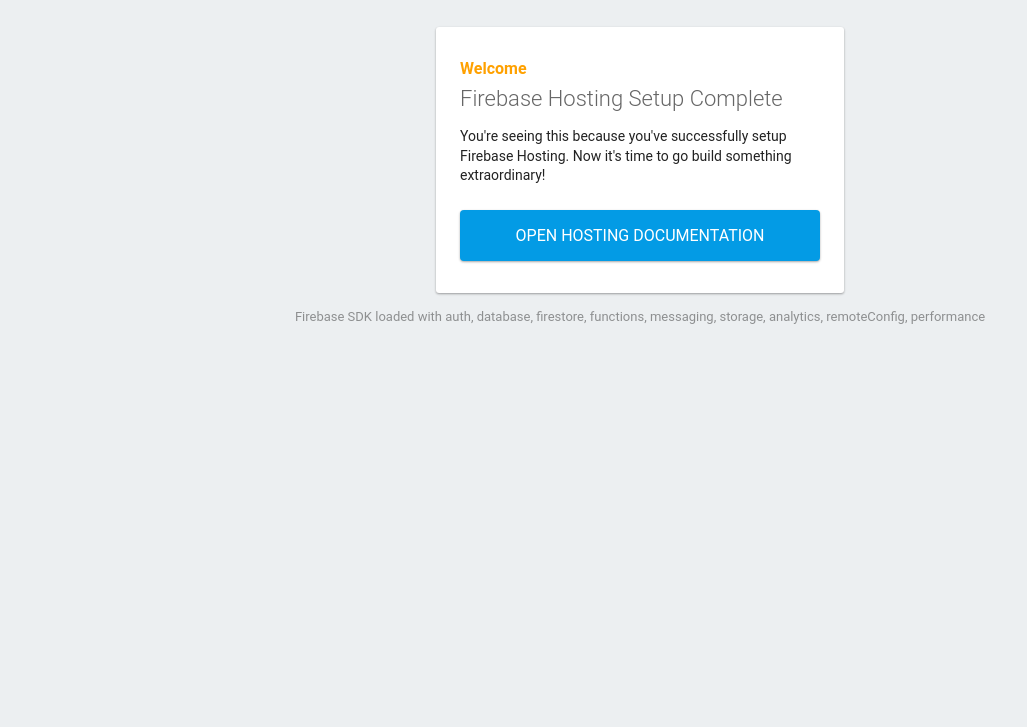
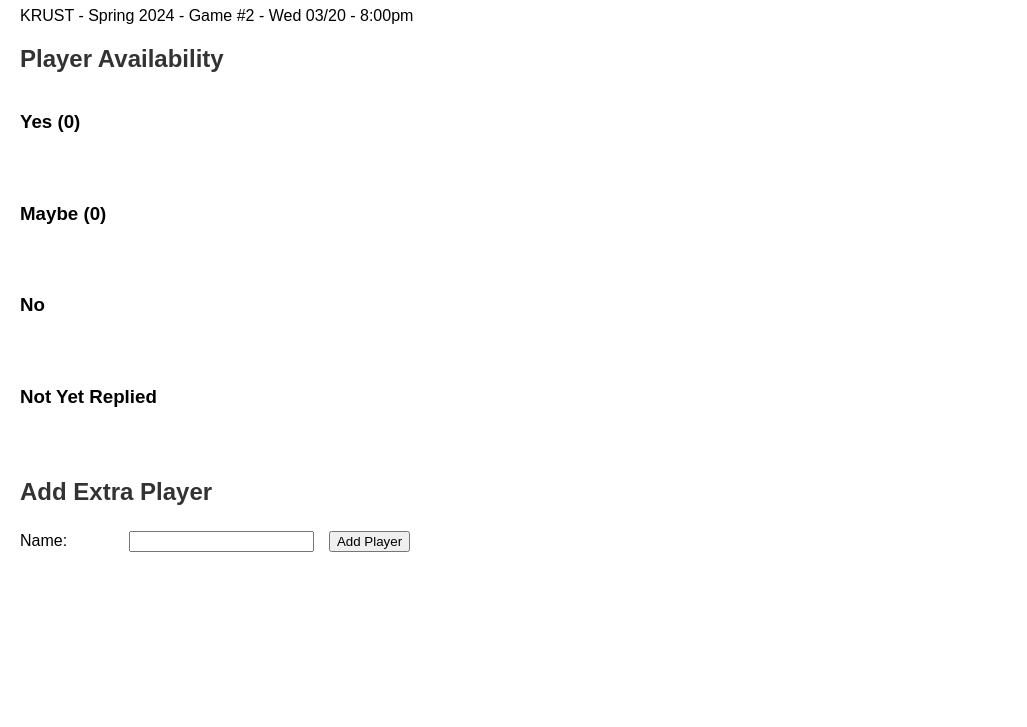
Before and after one commit to txikilopez/krust, a plain HTML site: page public/index.html in a window 1280 px wide. Shown: the part 73-800 px from the top of the page, without its empty margins (0-1027 px from the left). Drawn offline with Linux system fonts and the light colour scheme; some packages are replaced by stand-ins of ours; no server answers.

Commit message:
created folder and enabled firebase

```diff
--- a/public/index.html
+++ b/public/index.html
@@ -1,89 +1,36 @@
 <!DOCTYPE html>
 <html>
-  <head>
-    <meta charset="utf-8">
-    <meta name="viewport" content="width=device-width, initial-scale=1">
-    <title>Welcome to Firebase Hosting</title>
-
-    <!-- update the version number as needed -->
-    <script defer src="/__/firebase/10.12.4/firebase-app-compat.js"></script>
-    <!-- include only the Firebase features as you need -->
-    <script defer src="/__/firebase/10.12.4/firebase-auth-compat.js"></script>
-    <script defer src="/__/firebase/10.12.4/firebase-database-compat.js"></script>
-    <script defer src="/__/firebase/10.12.4/firebase-firestore-compat.js"></script>
-    <script defer src="/__/firebase/10.12.4/firebase-functions-compat.js"></script>
-    <script defer src="/__/firebase/10.12.4/firebase-messaging-compat.js"></script>
-    <script defer src="/__/firebase/10.12.4/firebase-storage-compat.js"></script>
-    <script defer src="/__/firebase/10.12.4/firebase-analytics-compat.js"></script>
-    <script defer src="/__/firebase/10.12.4/firebase-remote-config-compat.js"></script>
-    <script defer src="/__/firebase/10.12.4/firebase-performance-compat.js"></script>
-    <!--
-      initialize the SDK after all desired features are loaded, set useEmulator to false
-      to avoid connecting the SDK to running emulators.
-    -->
-    <script defer src="/__/firebase/init.js?useEmulator=true"></script>
-
-    <style media="screen">
-      body { background: #ECEFF1; color: rgba(0,0,0,0.87); font-family: Roboto, Helvetica, Arial, sans-serif; margin: 0; padding: 0; }
-      #message { background: white; max-width: 360px; margin: 100px auto 16px; padding: 32px 24px; border-radius: 3px; }
-      #message h2 { color: #ffa100; font-weight: bold; font-size: 16px; margin: 0 0 8px; }
-      #message h1 { font-size: 22px; font-weight: 300; color: rgba(0,0,0,0.6); margin: 0 0 16px;}
-      #message p { line-height: 140%; margin: 16px 0 24px; font-size: 14px; }
-      #message a { display: block; text-align: center; background: #039be5; text-transform: uppercase; text-decoration: none; color: white; padding: 16px; border-radius: 4px; }
-      #message, #message a { box-shadow: 0 1px 3px rgba(0,0,0,0.12), 0 1px 2px rgba(0,0,0,0.24); }
-      #load { color: rgba(0,0,0,0.4); text-align: center; font-size: 13px; }
-      @media (max-width: 600px) {
-        body, #message { margin-top: 0; background: white; box-shadow: none; }
-        body { border-top: 16px solid #ffa100; }
-      }
-    </style>
-  </head>
-  <body>
-    <div id="message">
-      <h2>Welcome</h2>
-      <h1>Firebase Hosting Setup Complete</h1>
-      <p>You're seeing this because you've successfully setup Firebase Hosting. Now it's time to go build something extraordinary!</p>
-      <a target="_blank" href="https://firebase.google.com/docs/hosting/">Open Hosting Documentation</a>
-    </div>
-    <p id="load">Firebase SDK Loading&hellip;</p>
-
-    <script>
-      document.addEventListener('DOMContentLoaded', function() {
-        const loadEl = document.querySelector('#load');
-        // // 🔥🔥🔥🔥🔥🔥🔥🔥🔥🔥🔥🔥🔥🔥🔥🔥🔥🔥🔥🔥🔥🔥🔥🔥🔥🔥🔥🔥🔥🔥🔥
-        // // The Firebase SDK is initialized and available here!
-        //
-        // firebase.auth().onAuthStateChanged(user => { });
-        // firebase.database().ref('/path/to/ref').on('value', snapshot => { });
-        // firebase.firestore().doc('/foo/bar').get().then(() => { });
-        // firebase.functions().httpsCallable('yourFunction')().then(() => { });
-        // firebase.messaging().requestPermission().then(() => { });
-        // firebase.storage().ref('/path/to/ref').getDownloadURL().then(() => { });
-        // firebase.analytics(); // call to activate
-        // firebase.analytics().logEvent('tutorial_completed');
-        // firebase.performance(); // call to activate
-        //
-        // // 🔥🔥🔥🔥🔥🔥🔥🔥🔥🔥🔥🔥🔥🔥🔥🔥🔥🔥🔥🔥🔥🔥🔥🔥🔥🔥🔥🔥🔥🔥🔥
-
-        try {
-          let app = firebase.app();
-          let features = [
-            'auth',
-            'database',
-            'firestore',
-            'functions',
-            'messaging',
-            'storage',
-            'analytics',
-            'remoteConfig',
-            'performance',
-          ].filter(feature => typeof app[feature] === 'function');
-          loadEl.textContent = `Firebase SDK loaded with ${features.join(', ')}`;
-        } catch (e) {
-          console.error(e);
-          loadEl.textContent = 'Error loading the Firebase SDK, check the console.';
-        }
-      });
-    </script>
-  </body>
+<head>
+  <title>Soccer Game Schedule</title>
+  <link rel="stylesheet" type="text/css" href="style.css">
+  <meta name="viewport" content="width=device-width, initial-scale=1.0">
+  <!-- Firebase Scripts -->
+  <script src="https://www.gstatic.com/firebasejs/8.10.0/firebase-app.js"></script>
+  <script src="https://www.gstatic.com/firebasejs/8.10.0/firebase-database.js"></script>
+</head>
+<body>
+  <h1>Soccer Game Schedule</h1>
+  <div id="game-info">
+    <!-- Placeholder for game details -->
+    <p>KRUST - Spring 2024 - Game #2 - Wed 03/20 - 8:00pm</p>
+  </div>
+  <h2>Player Availability</h2>
+  <div id="availability-sections">
+    <h3>Yes (<span id="yes-count">0</span>)</h3>
+    <ul id="yes-list"></ul>
+    <h3>Maybe (<span id="maybe-count">0</span>)</h3>
+    <ul id="maybe-list"></ul>
+    <h3>No</h3>
+    <ul id="no-list"></ul>
+    <h3>Not Yet Replied</h3>
+    <ul id="not-replied-list"></ul>
+  </div>
+  <h2>Add Extra Player</h2>
+  <form id="add-player-form">
+    <label for="new-player">Name:</label>
+    <input type="text" id="new-player" name="new-player" required>
+    <button type="submit">Add Player</button>
+  </form>
+  <script src="jsfile.js"></script>
+</body>
 </html>
```
Also changed, not shown: index.html (deleted, +0 -36 lines), public/jsfile.js (renamed from jsfile.js), public/style.css (renamed from style.css).
